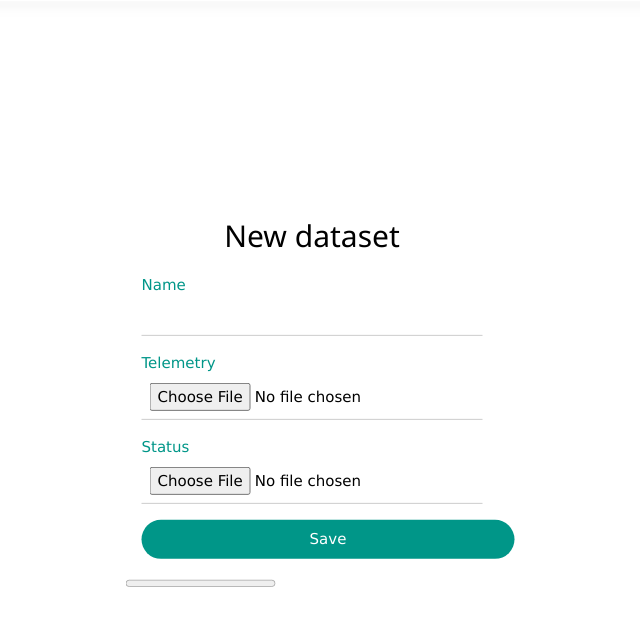
After one commit to dm-rzn/dronetag-task, a Django app: template analytics/templates/analytics/new/full.html in a window 1280 px wide. The commit adds this page. Shown: the top 626 px of the page, without its empty margins (328-968 px from the left). Run offline with Django 5.2, Linux system fonts and the light colour scheme; the template is opened without the code that fills it, so the values that code supplies are empty; parts of the project's set-up code (start-up, migrations or seed data) failed here and were passed over.

Commit message:
refactor: moved templates

```diff
--- a/analytics/templates/dataset_list/full.html
+++ b/analytics/templates/analytics/dataset_list/full.html
@@ -7,12 +7,12 @@
             <h1>{% translate 'Datasets' %}</h1>
         </div>
         <div class="w3-container w3-cell w3-display-right">
-            <a class="w3-button w3-circle w3-black">+</a>{% comment %}TODO: href{% endcomment %}
+            <a class="w3-button w3-circle w3-black" href="{% url 'analytics:new' %}">+</a>
         </div>
     </header>
     {% comment %} TODO: htmx {% endcomment %}
     <div class="w3-margin">
         <input class="w3-input w3-border w3-round-xxlarge" type="text" placeholder="{% translate 'Search...' %}">
-        {% include 'dataset_list/partial.html' %}
+        {% include 'analytics/dataset_list/partial.html' %}
     </div>
 {% endblock %}
--- /dev/null
+++ b/analytics/templates/analytics/new/full.html
@@ -0,0 +1,33 @@
+{% extends 'base.html' %}
+{% load i18n %}
+
+{% block content %}
+    <div class="w3-container w3-card-4">
+        <form id="form" class="w3-container w3-display-middle"
+            hx-encoding="multipart/form-data"
+            hx-post="{% url 'analytics:datasets' %}"
+        >
+            {% csrf_token %}
+            <h2 style="text-align:center">{% translate 'New dataset' %}</h2>
+            <p class="w3-margin">
+                <label class="w3-text-teal">{% translate 'Name' %}</label>
+                <input class="w3-input" type="text" name="name">
+            </p>
+            <p class="w3-margin">
+                <label class="w3-text-teal">{% translate 'Telemetry' %}</label>
+                <input class="w3-input" type="file" name="telemetry" required>
+            </p>
+            <p class="w3-margin">
+                <label class="w3-text-teal">{% translate 'Status' %}</label>
+                <input class="w3-input" type="file" name="status" required>
+            </p>
+            <button class="w3-button w3-block w3-teal w3-round-xxlarge w3-margin">{% translate 'Save' %}</button>
+            <progress id='progress' value='0' max='100'></progress>
+        </form>
+    </div>
+    <script>
+        htmx.on('#form', 'htmx:xhr:progress', function(evt) {
+            htmx.find('#progress').setAttribute('value', evt.detail.loaded/evt.detail.total * 100)
+        });
+    </script>
+{% endblock %}
```
Also changed, not shown: users/templates/login.html (+4 -4 lines), analytics/templates/analytics/dataset_list/partial.html (renamed from analytics/templates/dataset_list/partial.html).
